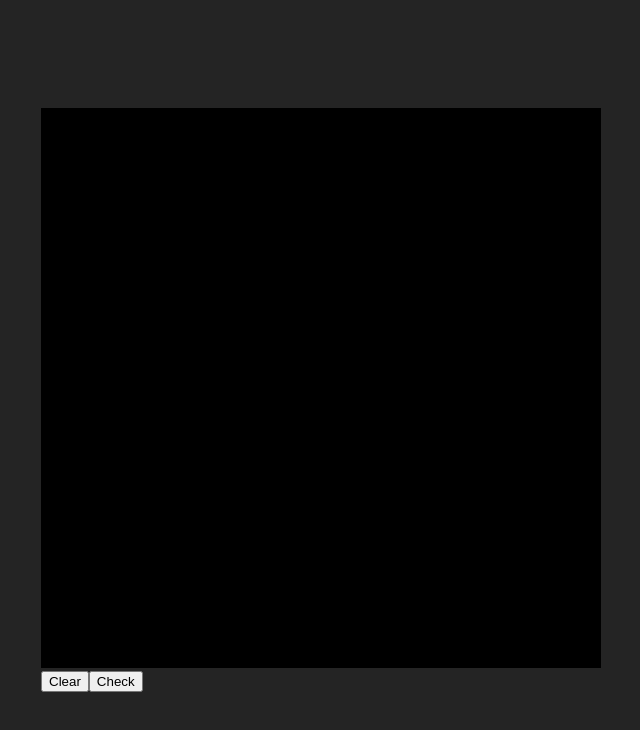
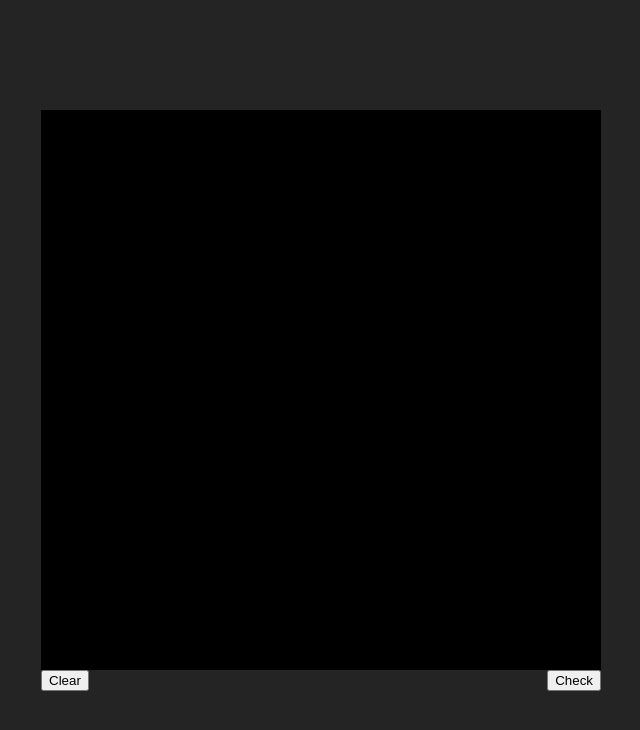
Before and after one commit to arturpietrzak/DigitRecognition, a React (Vite) app in the folder client/: page / in a window 1280 px wide. Shown: the top 730 px of the page, without its empty margins (319-959 px from the left). Built offline with nearby package versions, Linux system fonts and the light colour scheme.

Commit message:
Add styles

```diff
--- a/client/src/components/DrawingBox.jsx
+++ b/client/src/components/DrawingBox.jsx
@@ -68,6 +68,7 @@ const DrawingBox = ({ onCheck }) => {
           </Stage>
         </div>
       </div>
+      <div className="drawing-box__buttons">
         <button
           onClick={() => {
             setLines([]);
@@ -83,6 +84,7 @@ const DrawingBox = ({ onCheck }) => {
           Check
         </button>
       </div>
+    </div>
   );
 };
 
--- a/client/src/index.css
+++ b/client/src/index.css
@@ -25,6 +25,8 @@ body {
   display: flex;
   justify-content: center;
   align-items: center;
+  flex-direction: column;
+  gap: 1rem;
 
   padding: 1rem;
   box-sizing: border-box;
@@ -41,3 +43,8 @@ body {
 .drawing-box__canvas {
   scale: 20;
 }
+
+.drawing-box__buttons {
+  display: flex;
+  justify-content: space-between;
+}
```
Also changed, not shown: 1 other file (tests, documents, lock files or other folders). Lines whose indentation alone changed are shown as unchanged.
